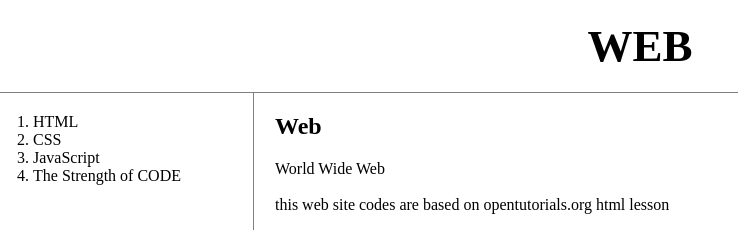
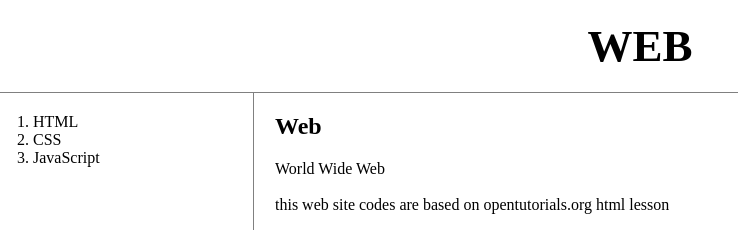
Before and after one commit to dltkdgns00/dltkdgns00.github.io, a plain HTML site: page my-first-web-site/index.html in a window 1280 px wide. Shown: the whole page, without its empty margins (0-738 px from the left). Drawn offline with Linux system fonts and the light colour scheme.

Commit message:
modified index.html

```diff
--- a/my-first-web-site/index.html
+++ b/my-first-web-site/index.html
@@ -13,7 +13,6 @@
             <li><a href="1.html">HTML</a></li>
             <li><a href="2.html">CSS</a></li>
             <li><a href="3.html">JavaScript</a></li>
-            <li><a href="the-strength-of-code.html">The Strength of CODE</a></li>
         </ol>
         <div id="article">
             <h2>Web</h2>
```
